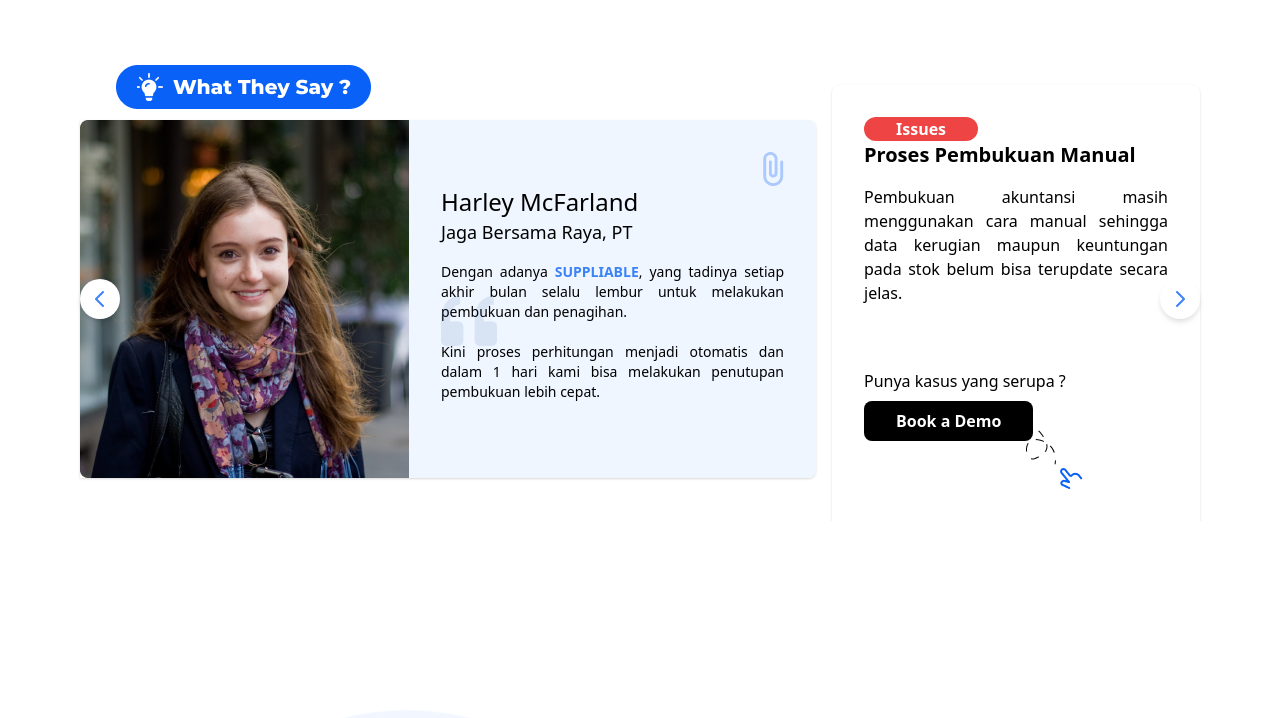
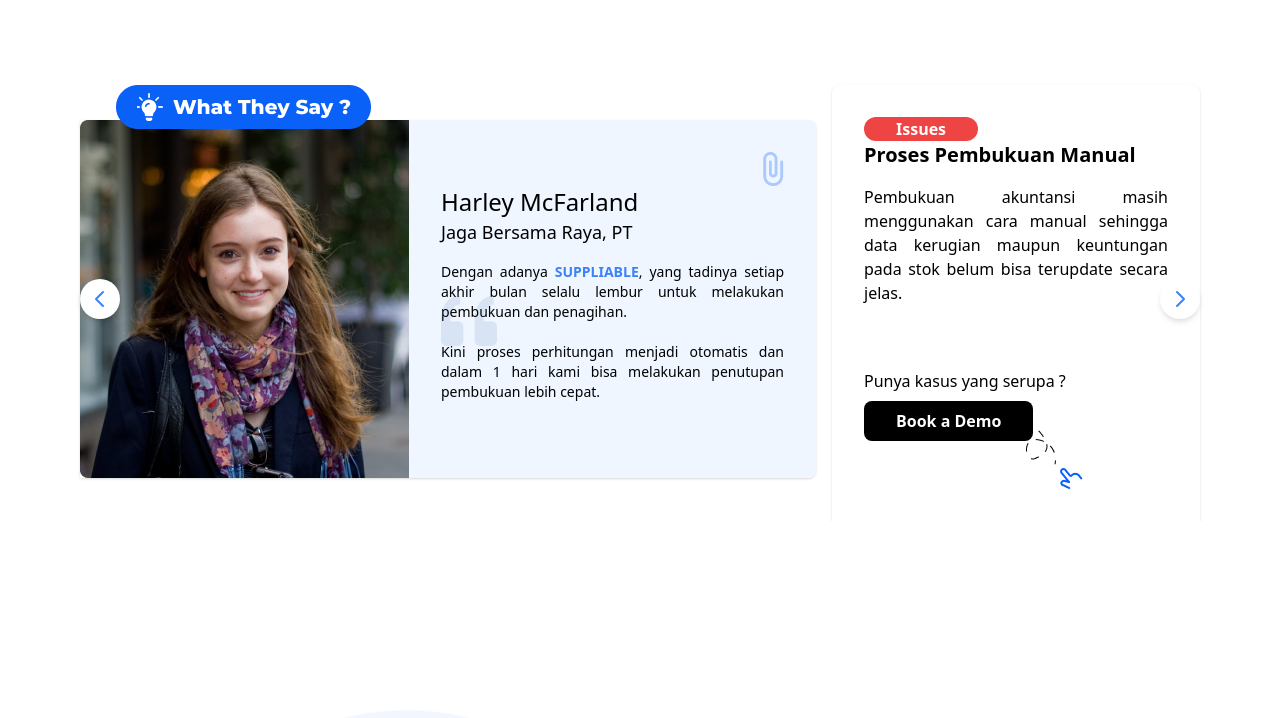
Before and after one commit to xlocaste/detail-produk-turbin, a website: page index.html in a window 1280 px wide. Shown: the part 1681-2399 px from the top of the page. Drawn offline with nearby package versions, Linux system fonts and the light colour scheme.

Commit message:
fix: position what they say

```diff
--- a/index.html
+++ b/index.html
@@ -164,7 +164,7 @@
                 <div class="flex md:space-x-10 md:mx-20 mx-4" id="logo-container">
                     <!-- Component Slide -->
                     <div class="w-full flex flex-col items-center rounded-lg md:flex md:flex-row md:items-center md:p-0 p-2">
-                        <img src="Detail Produk/Frame 18.png" alt="Client 1" class="absolute z-10 md:ml-9 md:top-7 top-16"/>
+                        <img src="Detail Produk/Frame 18.png" alt="Client 1" class="absolute z-10 md:ml-9 md:top-12 top-16"/>
                         <div class="relative md:rounded-r-lg sm:rounded-b-none rounded-b-lg shadow flex flex-col md:flex md:flex-row md:w-4/6">
                             <img src="Detail Produk/Rectangle 103.png" alt="Client 1"/>
                             <div class="bg-blue-50 md:rounded-r-lg sm:rounded-b-none rounded-b-lg p-8">
```
